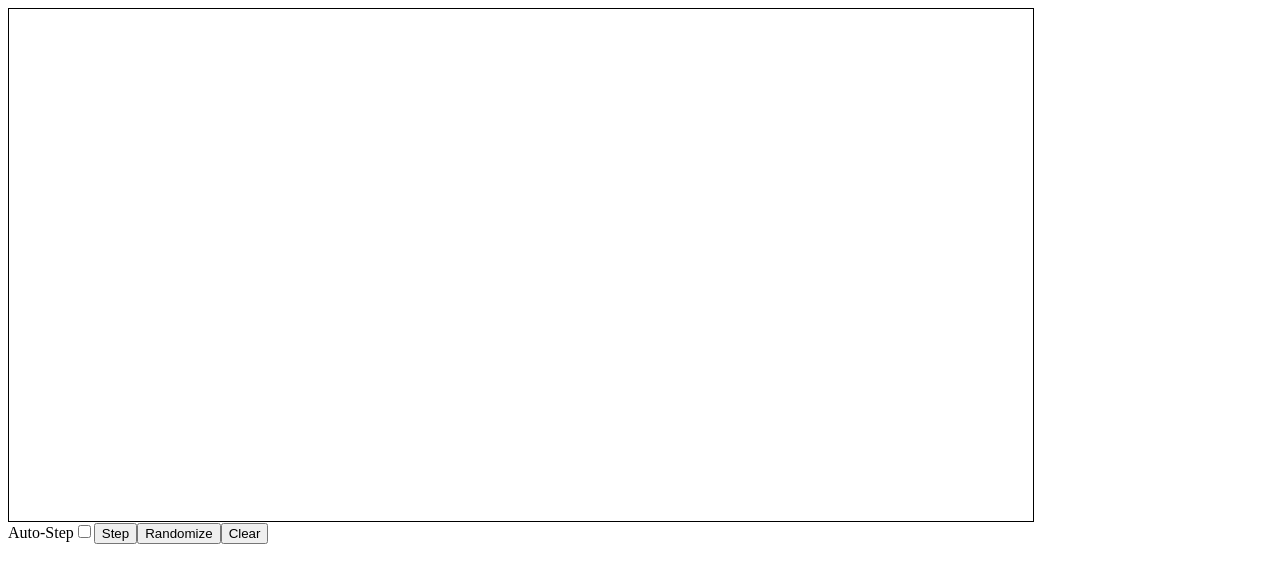
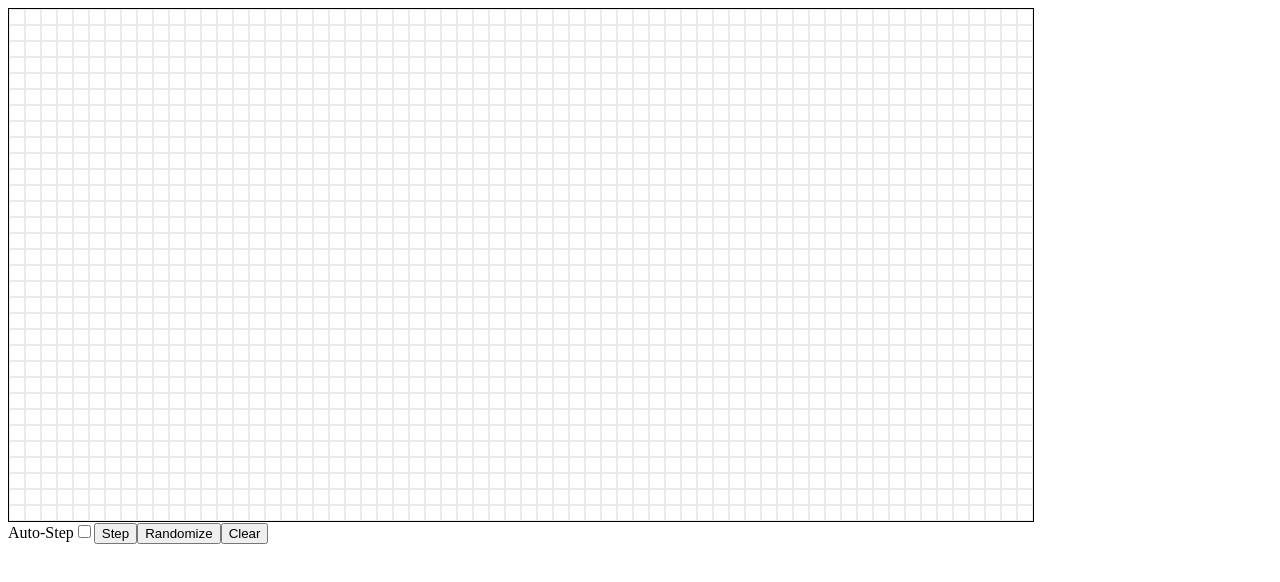
Before and after one commit to Cabidge/game-of-life, a Vue app: page / in a window 1280 px wide. Shown: the top 582 px of the page. Built offline with nearby package versions, Linux system fonts and the light colour scheme.

Commit message:
Added faint border to cells

```diff
--- a/src/components/GridCell.vue
+++ b/src/components/GridCell.vue
@@ -24,9 +24,11 @@ export default defineComponent({
 <style scoped>
 div {
     background-color: white;
+    border: 1px solid rgb(235, 235, 235);
 }
 
 div.alive {
     background-color: black;
+    border: 1px solid black;
 }
 </style>
```
